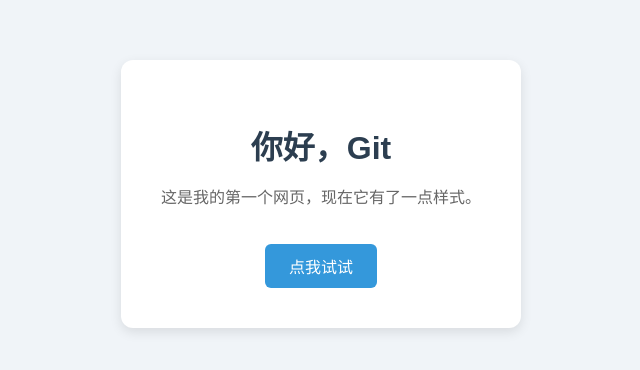
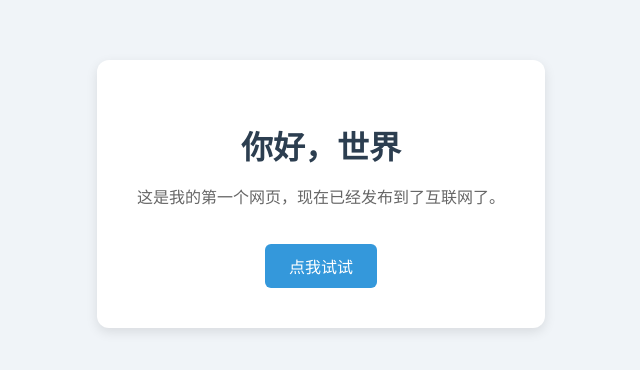
Before and after one commit to MUDalot/zero_to_full_stack, a plain HTML site: page index.html in a window 1280 px wide. Shown: the part 206-576 px from the top of the page, without its empty margins (319-959 px from the left). Drawn offline with Linux system fonts and the light colour scheme.

Commit message:
修改了首页文案

```diff
--- a/index.html
+++ b/index.html
@@ -8,8 +8,8 @@
   </head>
   <body>
     <div class="card">
-      <h1>你好，Git</h1>
-      <p id="msg">这是我的第一个网页，现在它有了一点样式。</p>
+      <h1>你好，世界</h1>
+      <p id="msg">这是我的第一个网页，现在已经发布到了互联网了。</p>
       <button onclick="changeText()">点我试试</button>
     </div>
     <script src="./script.js"></script>
```
